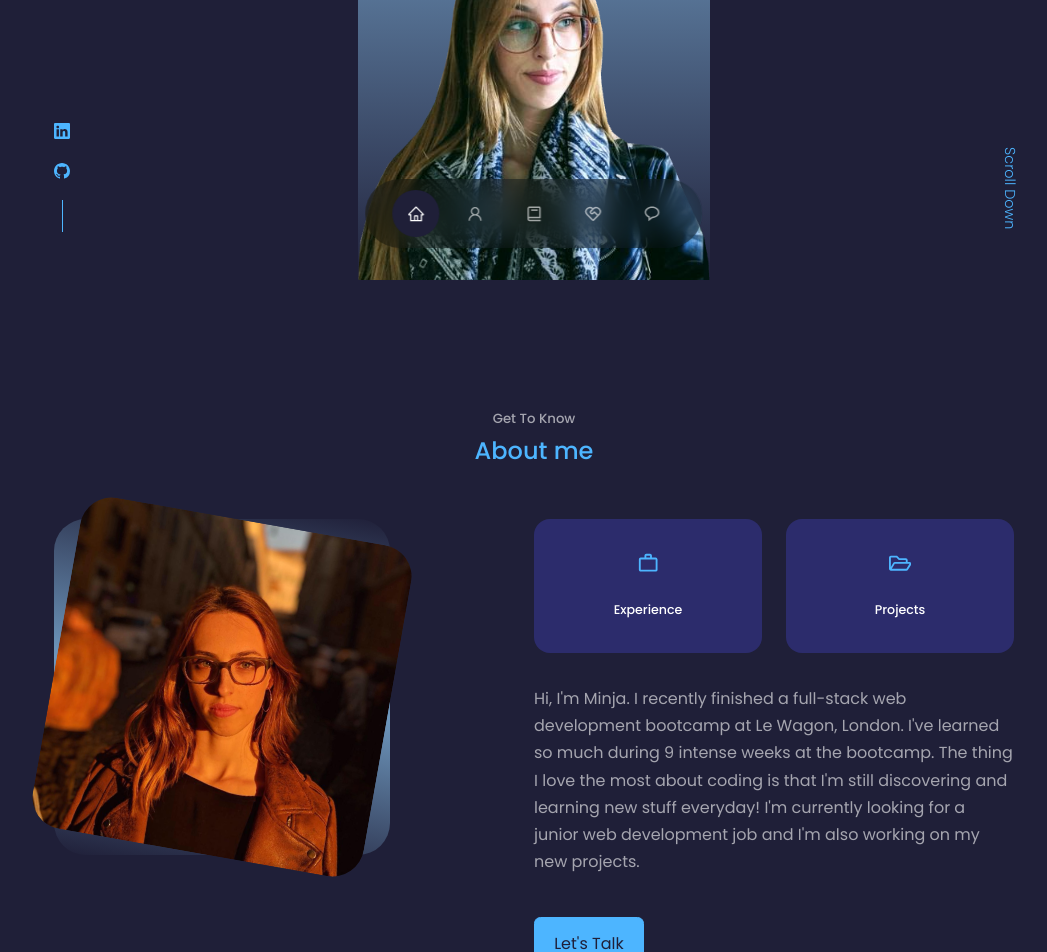
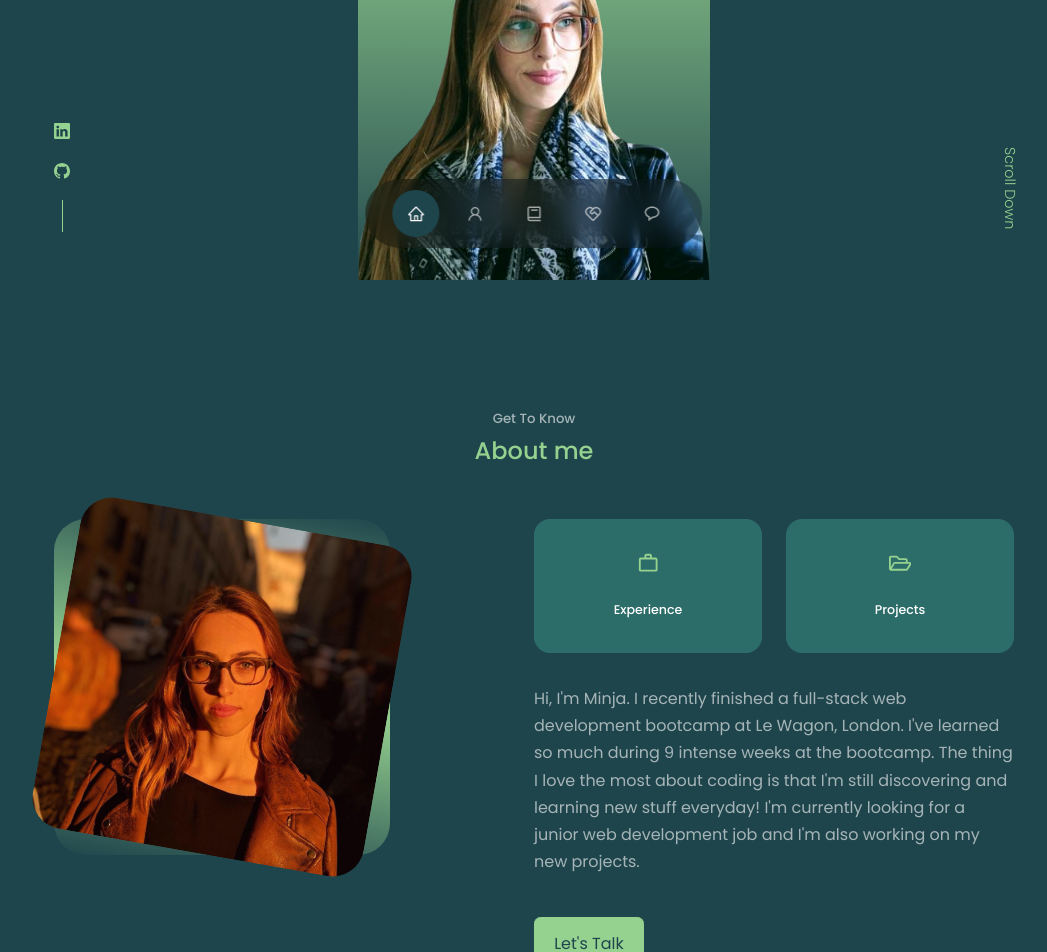
Before and after one commit to minjaslavkovic/react-portfolio, a React (Create React App) app: page / in a window 1280 px wide. Shown: the part 520-1472 px from the top of the page, without its empty margins (106-1153 px from the left). Built offline with nearby package versions, Linux system fonts and the light colour scheme.

Commit message:
Changed the colors

```diff
--- a/src/components/about/about.css
+++ b/src/components/about/about.css
@@ -8,7 +8,7 @@
   width: 100%;
   aspect-ratio: 1/1;
   border-radius: 2rem;
-  background: linear-gradient(10deg, transparent, rgb(111, 152, 190), transparent);
+  background: linear-gradient(10deg, transparent, var(--color-primary), transparent);
   display: grid;
   place-items: center;
 }
--- a/src/components/header/header.css
+++ b/src/components/header/header.css
@@ -35,7 +35,7 @@ header {
 }
 
 .me {
-  background: linear-gradient(rgb(111, 152, 190), transparent);
+  background: linear-gradient(var(--color-primary), transparent);
   width: 22rem;
   height: 27rem;
   position: absolute;
--- a/src/index.css
+++ b/src/index.css
@@ -11,10 +11,10 @@
 }
 
 :root {
-  --color-bg: #1f1f38;
-  --color-bg-variant: #2c2c6c;
-  --color-primary: #4db5ff;
-  --color-primary-variant: rgba(77, 181, 255, 0.4);
+  --color-bg: #1f454c;
+  --color-bg-variant: #2c6c69;
+  --color-primary: #95d18f;
+  --color-primary-variant: #94ba90;
   --color-white: #fff;
   --color-light: rgba(255, 255, 255, 0.6);
 
```
